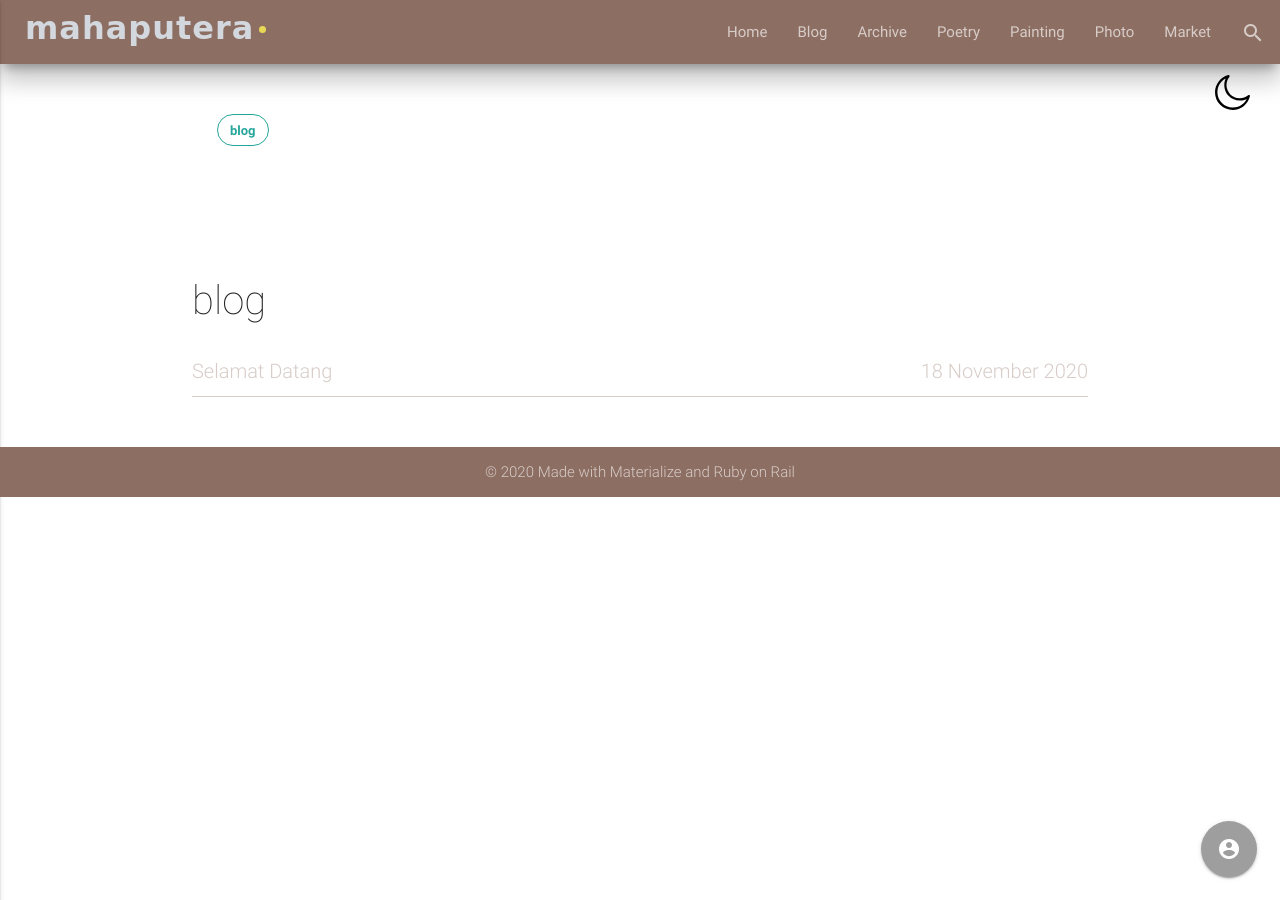
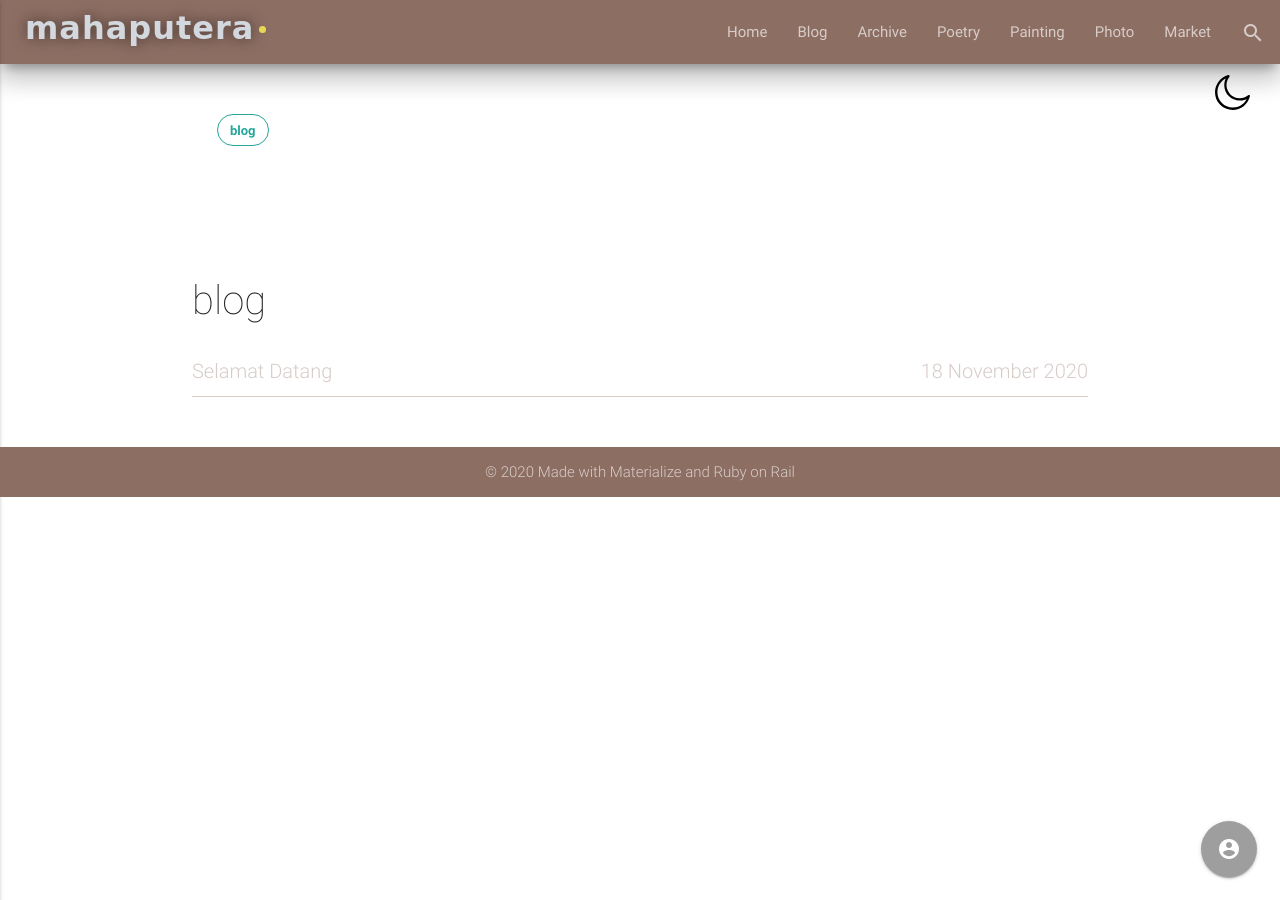
Before and after one commit to taufardh/old_project, a Jekyll site: the page built from tags.html, in a window 1280 px wide. Built offline with Jekyll 4.4.1, drawn with Linux system fonts in a browser that asks for light colours.

Commit message:
change title font

```diff
--- a/_includes/header.html
+++ b/_includes/header.html
@@ -19,6 +19,10 @@
 	  <!-- <script data-ad-client="ca-pub-1677210814446547" async src="https://pagead2.googlesyndication.com/pagead/js/adsbygoogle.js"></script> -->
 
     <style>
+        .font-style {
+          font-family: 'Caveat', cursive;
+          text-shadow: 0px 0px 15px rgba(0,0,0,0.55);
+        }
         .boxweb {
           position: relative;
           display: flex;
--- a/_includes/navbar.html
+++ b/_includes/navbar.html
@@ -6,7 +6,7 @@
         <div class="boxweb">
           <div class="titleweb">
               <span class="blockweb"></span>
-              <h1>{{site.username}}<span></span></h1>
+              <h1 class="font-style">{{site.username}}<span></span></h1>
           </div>
           <div class="roleweb">
               <div class="blockweb"></div>
--- a/index.html
+++ b/index.html
@@ -4,10 +4,6 @@
 <style>
   .slider.fullscreen ul.indicators {
     bottom: 80px;
-  }
-  .font-style {
-    font-family: 'Caveat', cursive;
-    text-shadow: 0px 0px 15px rgba(0,0,0,0.55);
   }
 </style>
 
```
